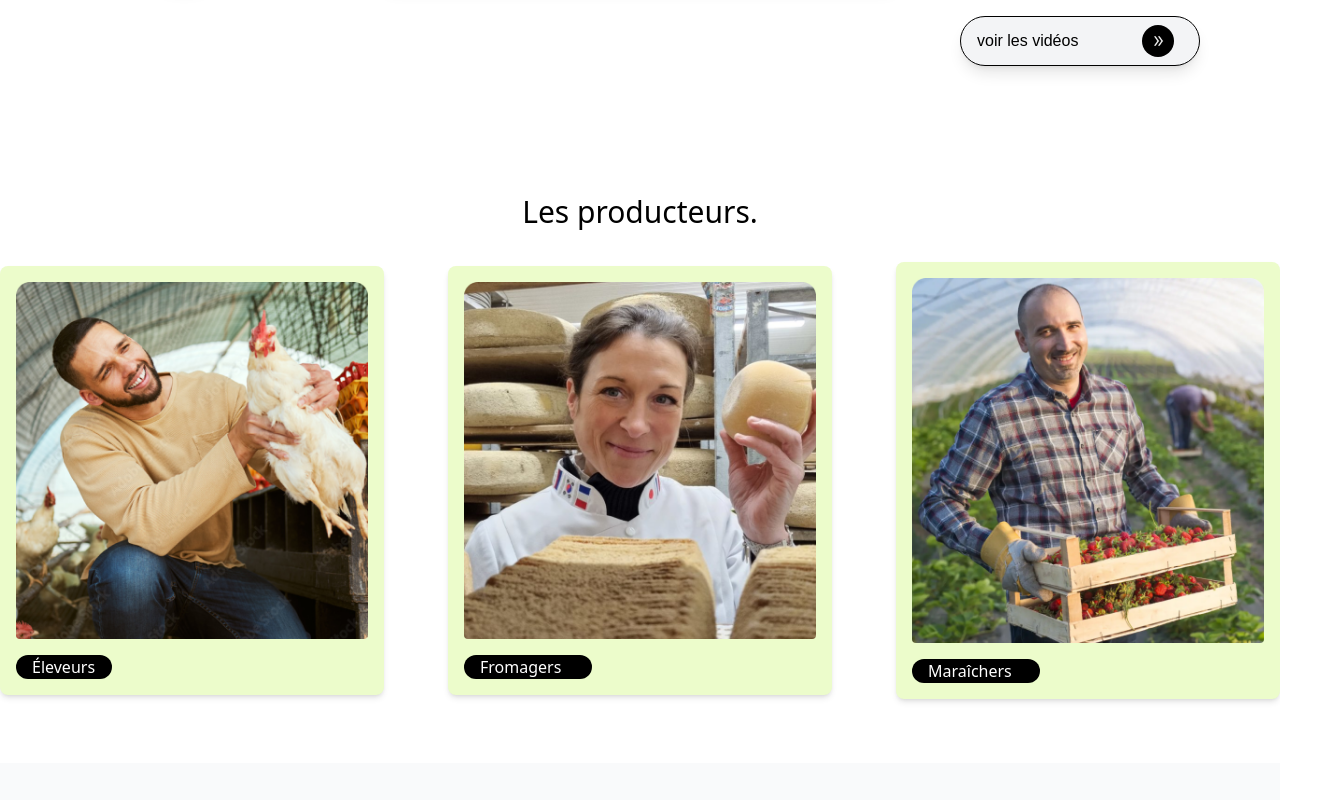
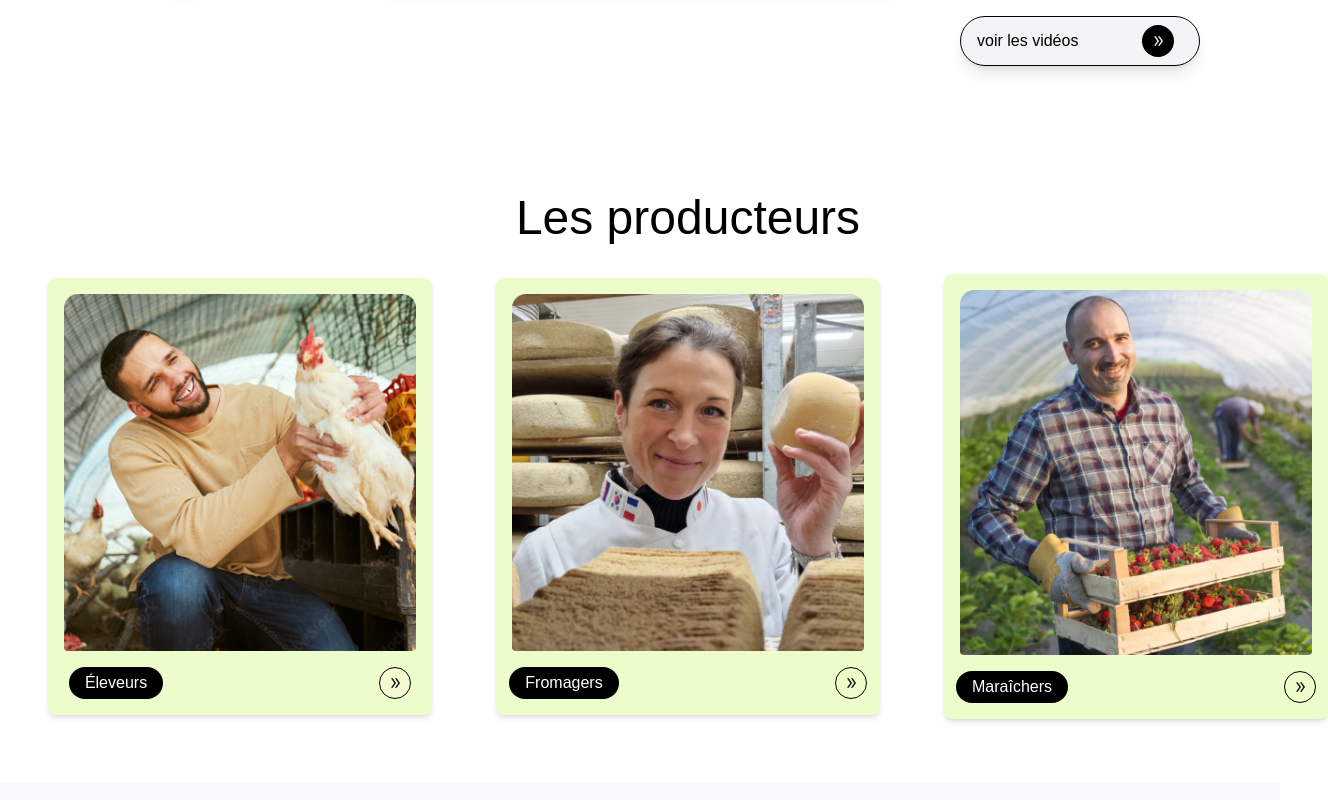
Before and after one commit to samib93/COm, a React (Create React App) app: page / in a window 1280 px wide. Shown: the part 2420-3220 px from the top of the page, 1328 px wide, since content can reach past the window. Built offline with nearby package versions, Linux system fonts and the light colour scheme.

Commit message:
Producers corriger

```diff
--- a/src/Component/Producers/Producers.js
+++ b/src/Component/Producers/Producers.js
@@ -1,23 +1,39 @@
 import React from 'react';
 import Premier from '../../assets/img/image9.png';
 import Deuxieme from '../../assets/img/image10.png';
-import Troisieme from '../../assets/img/image11.png'
+import Troisieme from '../../assets/img/image11.png';
+import fleche from '../../assets/img/double_arrow.png';
 const Producers = () => {
   return (
-    <section className="place-items-center text-center py-16">
-      <h2 className="text-3xl mb-8">Les producteurs.</h2>
-      <div className="grid grid-cols-1 items-center md:grid-cols-3 gap-16 ">
-        <div className="p-4 bg-lime-100 rounded-lg shadow-md">
+    <section className="place-items-center text-center py-16  lg:ml-12 lg:w-full lg:h-auto sm:w-96 sm:ml-40 ">
+    <h2 className="text-5xl font-raleway mb-8">Les producteurs</h2>
+    <div className="grid grid-cols-1 items-center md:grid-cols-3 gap-16">
+      <div className="p-4 bg-lime-100 rounded-lg shadow-md flex flex-col items-center justify-center text-center w-96">
         <img src={Premier} alt="Éleveurs" className="rounded mb-4" />
-          <h3 className="flex justify-content-start bg-black rounded-full px-4 w-24 text-white">Éleveurs</h3>
+        <div className="flex items-center ">
+          <h3 className="bg-black text-white font-raleway rounded-full px-4 py-1 mr-2 ">Éleveurs</h3>
+          <div className="bg-customPaleGreenYellow w-8 h-8 rounded-full flex items-center justify-center border border-black ml-52">
+            <img src={fleche} alt="doublearrow" className="w-4 h-4 filter brightness-0" />
           </div>
-        <div className="p-4 bg-lime-100 rounded-lg shadow-md">
+        </div>
+      </div>
+      <div className="p-4 bg-lime-100 rounded-lg shadow-md flex flex-col items-center justify-center text-center w-96">
         <img src={Deuxieme} alt="Fromagers" className="rounded mb-4" />
-          <h3 className="flex justify-content-start bg-black rounded-full px-4 w-32 text-white">Fromagers</h3>
+        <div className="flex items-center">
+          <h3 className="bg-black text-white font-raleway rounded-full px-4 py-1  mr-2">Fromagers</h3>
+          <div className="customPaleGreenYellow w-8 h-8 rounded-full flex items-center justify-center border border-black ml-52">
+            <img src={fleche} alt="doublearrow" className="w-4 h-4 filter brightness-0" />
           </div>
-        <div className="p-4 bg-lime-100 rounded-lg shadow-md">
+        </div>
+      </div>
+      <div className="p-4 bg-lime-100 rounded-lg shadow-md flex flex-col items-center justify-center text-center w-96">
         <img src={Troisieme} alt="Maraîchers" className="rounded mb-4" />
-          <h3 className="flex justify-content-start bg-black rounded-full px-4 w-32 text-white">Maraîchers</h3>
+        <div className="flex items-center">
+          <h3 className="bg-black text-white font-raleway rounded-full px-4 py-1  mr-2">Maraîchers</h3>
+          <div className="customPaleGreenYellow w-8 h-8 rounded-full flex items-center justify-center border border-black ml-52">
+            <img src={fleche} alt="doublearrow" className="w-4 h-4 filter brightness-0" />
+          </div>
+        </div>
       </div>
     </div>
   </section>
```
Lines whose indentation alone changed are shown as unchanged.
